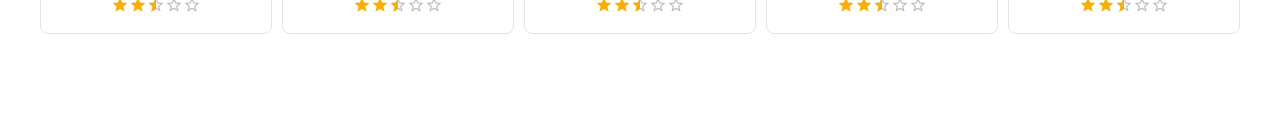
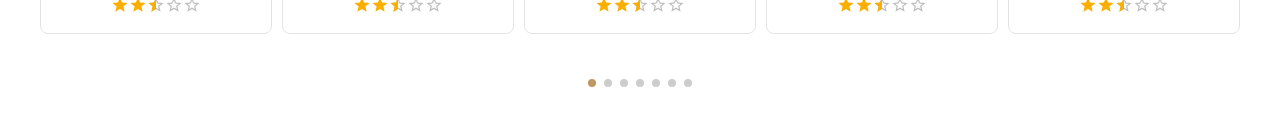
Before and after one commit to exa-extensia/220603-SYNRGY-Preview-Final-Project, a React (Create React App) app: page / in a window 1280 px wide. Shown: the part 1079-1217 px from the top of the page. Built offline with nearby package versions, Linux system fonts and the light colour scheme; a web font is replaced by a local one.

Commit message:
[xa] fix: Produk Trending Carousel with Swiper Pagination

```diff
--- a/src/components/sections/home-produktrending/ProdukTrending.js
+++ b/src/components/sections/home-produktrending/ProdukTrending.js
@@ -2,9 +2,9 @@ import Rating from "@mui/material/Rating";
 import { Link } from "react-router-dom";
 
 import { Swiper, SwiperSlide } from "swiper/react";
-import { Scrollbar, Autoplay } from "swiper";
+import { Pagination, Autoplay } from "swiper";
 import "swiper/css";
-import "swiper/css/scrollbar";
+import "swiper/css/pagination";
 
 let product = [
 	"https://source.unsplash.com/random/?cosmetic?sig=1",
@@ -30,8 +30,14 @@ export default function ProdukTrending() {
 				</div>
 				<div className="pt__bttm">
 					<Swiper
+						style={{
+							"--swiper-pagination-color": "#c09863",
+						}}
 						slidesPerView={2}
 						spaceBetween={10}
+						pagination={{
+							clickable: true,
+						}}
 						breakpoints={{
 							640: {
 								slidesPerView: 3,
@@ -50,11 +56,8 @@ export default function ProdukTrending() {
 								spaceBetween: 10,
 							},
 						}}
-						modules={[Scrollbar]}
-						scrollbar={{
-							hide: true,
-						}}
-						className=" h-[340px]"
+						modules={[Pagination]}
+						className=" h-[360px]"
 					>
 						{product.map((item) => (
 							<SwiperSlide>
```
